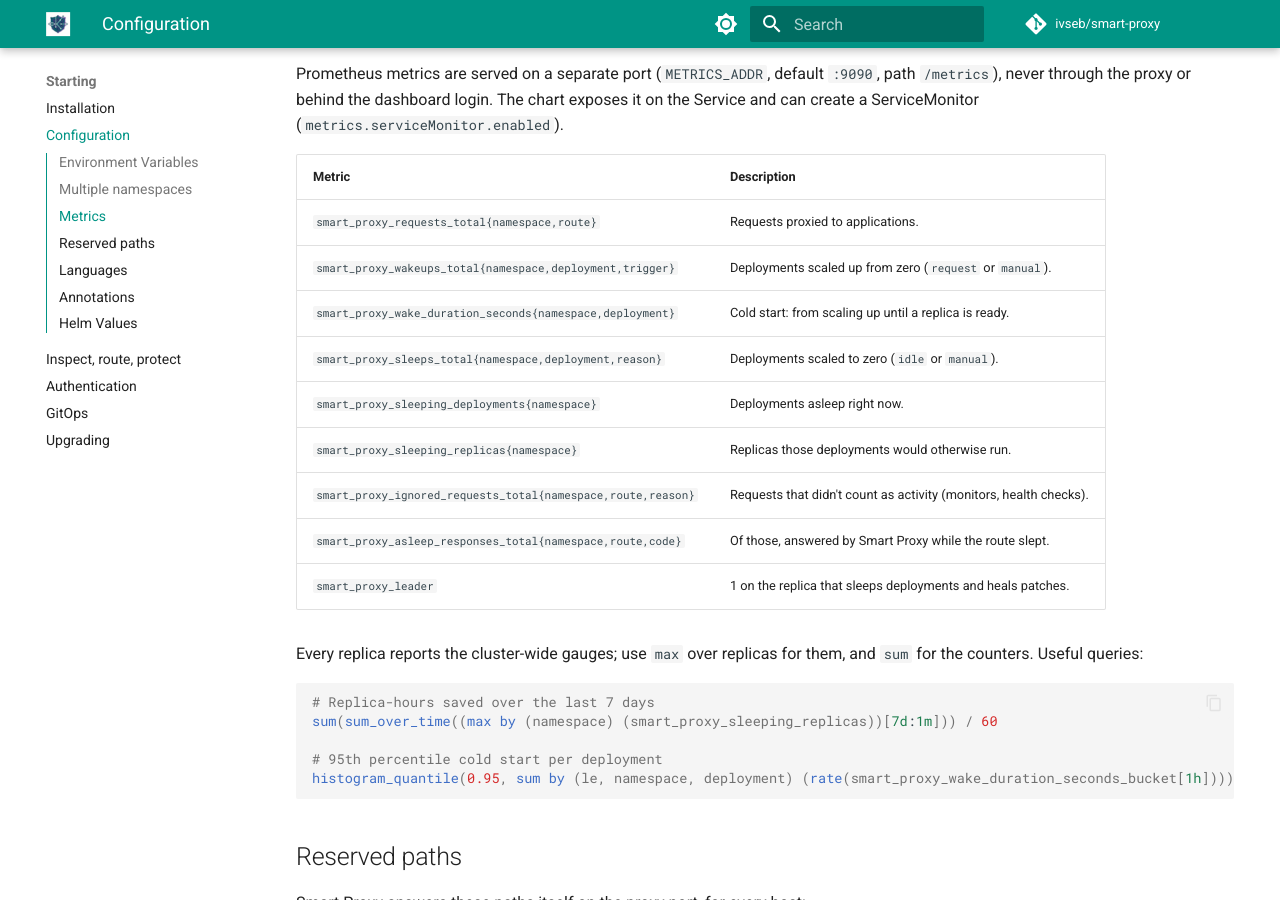
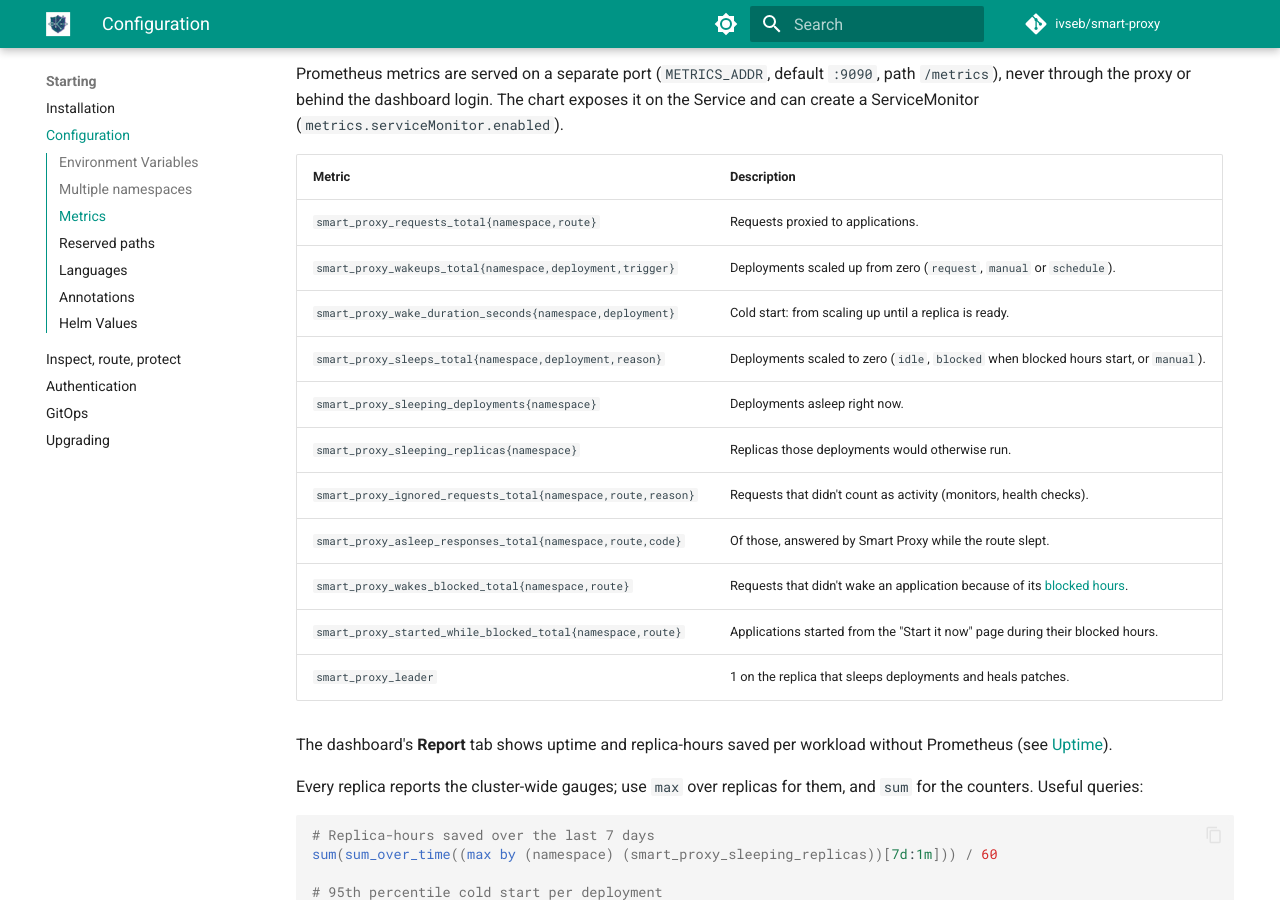
Before and after one commit to ivseb/smart-proxy, an MkDocs documentation site: the page built from docs/configuration.md, in a window 1280 px wide and 900 px high, scrolled down 2485 px. Built offline with MkDocs 1.6.1 and Material for MkDocs 9.7.7, drawn with Linux system fonts in a browser that asks for light colours; comment, search, counter and statistics services are not loaded.

Commit message:
Docs: blocked hours, the 12-month report and the savings on the home page, README, metrics and architecture; blocked-hours sleeps counted as such

```diff
--- a/docs/configuration.md
+++ b/docs/configuration.md
@@ -63,14 +63,18 @@ Prometheus metrics are served on a separate port (`METRICS_ADDR`, default `:9090
 | Metric | Description |
 | :--- | :--- |
 | `smart_proxy_requests_total{namespace,route}` | Requests proxied to applications. |
-| `smart_proxy_wakeups_total{namespace,deployment,trigger}` | Deployments scaled up from zero (`request` or `manual`). |
+| `smart_proxy_wakeups_total{namespace,deployment,trigger}` | Deployments scaled up from zero (`request`, `manual` or `schedule`). |
 | `smart_proxy_wake_duration_seconds{namespace,deployment}` | Cold start: from scaling up until a replica is ready. |
-| `smart_proxy_sleeps_total{namespace,deployment,reason}` | Deployments scaled to zero (`idle` or `manual`). |
+| `smart_proxy_sleeps_total{namespace,deployment,reason}` | Deployments scaled to zero (`idle`, `blocked` when blocked hours start, or `manual`). |
 | `smart_proxy_sleeping_deployments{namespace}` | Deployments asleep right now. |
 | `smart_proxy_sleeping_replicas{namespace}` | Replicas those deployments would otherwise run. |
 | `smart_proxy_ignored_requests_total{namespace,route,reason}` | Requests that didn't count as activity (monitors, health checks). |
 | `smart_proxy_asleep_responses_total{namespace,route,code}` | Of those, answered by Smart Proxy while the route slept. |
+| `smart_proxy_wakes_blocked_total{namespace,route}` | Requests that didn't wake an application because of its [blocked hours](routes.md#blocked-hours-no-wake-ups-at-night-or-on-weekends). |
+| `smart_proxy_started_while_blocked_total{namespace,route}` | Applications started from the "Start it now" page during their blocked hours. |
 | `smart_proxy_leader` | 1 on the replica that sleeps deployments and heals patches. |
+
+The dashboard's **Report** tab shows uptime and replica-hours saved per workload without Prometheus (see [Uptime](routes.md#uptime-the-last-30-days)).
 
 Every replica reports the cluster-wide gauges; use `max` over replicas for them, and `sum` for the counters. Useful queries:
 
```
Also changed, not shown: CHANGELOG.md (+5 -0 lines), README.md (+6 -2 lines), docs/architecture.md (+6 -1 lines), docs/index.md (+12 -0 lines), docs/installation.md (+2 -2 lines), 2 other files.
